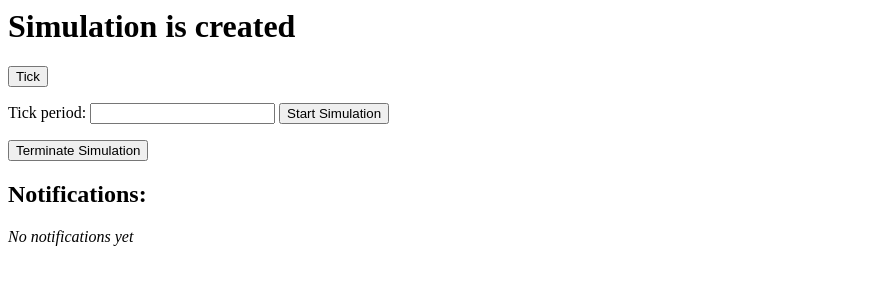
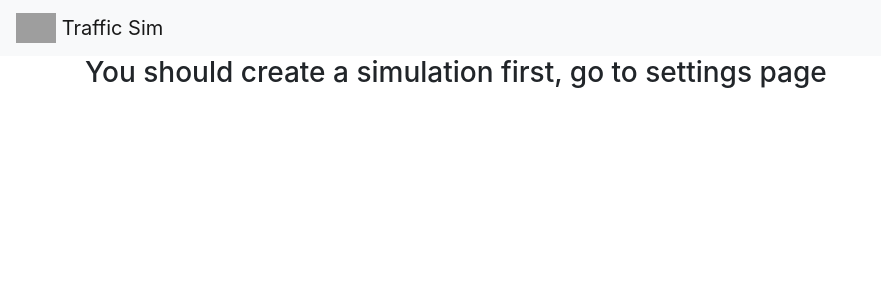
Before and after one commit to hamitb/trafic-sim, a Django app: page /simulation/ in a window 1280 px wide. Shown: the top 300 px of the page, without its empty margins (0-881 px from the left). Run offline with Django 3.2, Linux system fonts and the light colour scheme; parts of the project's set-up code (start-up, migrations or seed data) failed here and were passed over; some libraries are stand-ins or nearby versions; grey boxes are pictures that could not be loaded.

Commit message:
Setup bootstrap

```diff
--- a/sim_app/static/sim_app/js/app.js
+++ /dev/null
@@ -1 +0,0 @@
-console.log("Hello Hamit Burak Emre");
--- /dev/null
+++ b/sim_app/templates/sim_app/base.html
@@ -0,0 +1,34 @@
+{% load static %}
+<!DOCTYPE html>
+<html lang="en">
+    <head>
+        <!-- Required meta tags -->
+        <meta charset="utf-8">
+        <meta name="viewport" content="width=device-width, initial-scale=1, shrink-to-fit=no">
+
+        <!-- Bootstrap -->
+        <link rel="stylesheet" type="text/css" href="{% static 'sim_app/css/bootstrap.min.css' %}"/>
+        <link rel="stylesheet" type="text/css" href="{% static 'sim_app/css/custom.css' %}"/>
+
+        <title>Traffic Sim</title>
+    </head>
+    <body>
+        <nav class="navbar navbar-light bg-light">
+            <a class="navbar-brand" href="#">
+                <img src="{% static 'sim_app/img/stop.svg' %}" with="30" height="30" class="d-inline-block align-top"alt="">
+                Traffic Sim
+            </a>
+        </nav>
+
+        <div class="container">
+            {% block content %}
+            {% endblock %}
+        </div>
+
+
+        <!-- jQuery first, then Tether, then Bootstrap JS. -->
+    <script src="https://code.jquery.com/jquery-3.1.1.slim.min.js" integrity="sha384-A7FZj7v+d/sdmMqp/nOQwliLvUsJfDHW+k9Omg/a/EheAdgtzNs3hpfag6Ed950n" crossorigin="anonymous"></script>
+    <script src="https://cdnjs.cloudflare.com/ajax/libs/tether/1.4.0/js/tether.min.js" integrity="sha384-DztdAPBWPRXSA/3eYEEUWrWCy7G5KFbe8fFjk5JAIxUYHKkDx6Qin1DkWx51bBrb" crossorigin="anonymous"></script>
+    <script src="{% static 'sim_app/js/bootstrap.min.js' %}"></script>
+    </body>
+</html>
--- a/sim_app/templates/sim_app/simulation.html
+++ b/sim_app/templates/sim_app/simulation.html
@@ -1,5 +1,7 @@
+{% extends 'sim_app/base.html' %}
 {% load static %}
-<script src="https://cdn.rawgit.com/google/code-prettify/master/loader/run_prettify.js"></script>
+
+{% block content %}
 {% if error_message %}
 	<h3>{{ error_message }}</h3>
 {% else %}
@@ -22,3 +24,6 @@
 		<p><em>No notifications yet</em></p>
 	{% endif %}
 {% endif %}
+
+<script src="https://cdn.rawgit.com/google/code-prettify/master/loader/run_prettify.js"></script>
+{% endblock %}
--- a/sim_app/views.py
+++ b/sim_app/views.py
@@ -6,11 +6,16 @@
 
 # Create your views here.
 def index(request):
+    if not request.session.session_key:
+        request.session.save()
+
     context = {
         'session_id': request.session.session_key,
         'notification': request.session['notification'] if 'notification' in request.session else '',
     }
+
     rpc_service(request.session.session_key, quick_start=True)
+
     return render(request, 'sim_app/index.html', context)
 
 def settings(request, component):
@@ -68,7 +73,7 @@
     session_id = request.session.session_key
 
     if not session_exist_with(session_id):
-        context['error_message'] = 'You should create a simulator first, go to settings page'
+        context['error_message'] = 'You should create a simulation first, go to settings page'
         return render(request, 'sim_app/simulation.html', context)
 
     if 'tick' in request.POST:
```
Also changed, not shown: sim_app/templates/sim_app/index.html (+6 -3 lines), db.sqlite3, sim_app/static/sim_app/css/custom.css (added).
